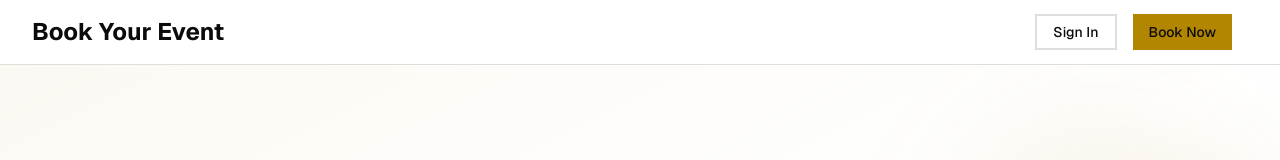
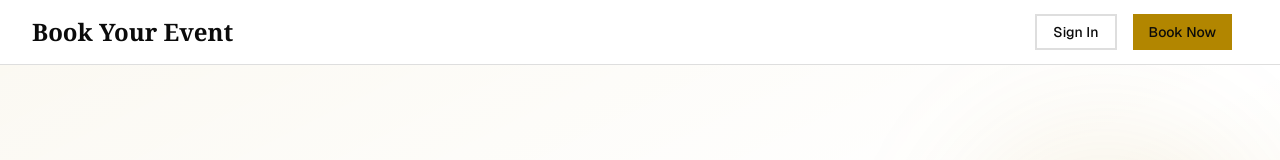
Before and after one commit to FoxwareDen/event-planner, a React (Vite) app: page / in a window 1280 px wide. Shown: the top 160 px of the page. Built offline with nearby package versions, Linux system fonts and the light colour scheme; no server answers.

Commit message:
changed book your Event font back to serif

```diff
--- a/src/components/header.tsx
+++ b/src/components/header.tsx
@@ -15,7 +15,7 @@ export function Header() {
         <div className="flex h-16 items-center justify-between">
           <div className="flex items-center">
             <Link to="/" className="flex items-center space-x-2">
-              <span className="text-2xl font-bold text-foreground">Book Your Event</span>
+              <span className="text-2xl font-serif font-bold text-foreground">Book Your Event</span>
             </Link>
           </div>
 
```
